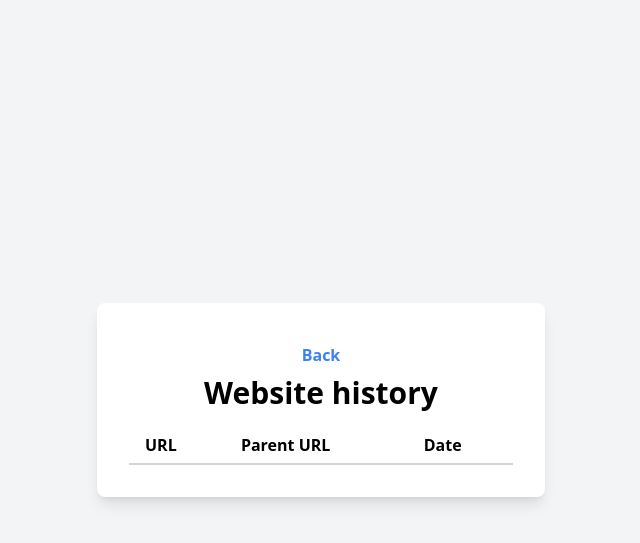
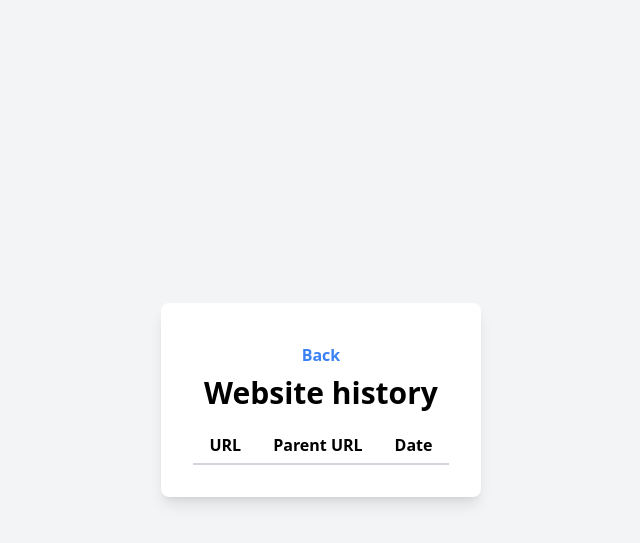
Before and after one commit to Web2AI/WebScraper-W2A, a Flask app: page /history in a window 1280 px wide. Shown: the top 543 px of the page, without its empty margins (319-959 px from the left). Run offline with Flask 3, Linux system fonts and the light colour scheme; lists and menus that the app fills with data are empty; some libraries are stand-ins or nearby versions.

Commit message:
fixed history site

```diff
--- a/src/templates/history.html
+++ b/src/templates/history.html
@@ -1,6 +1,6 @@
 {% extends "base.html" %} {% block title %}Basic Scraper{% endblock %} {% block
 content %}
-<div class="bg-white shadow-lg rounded-lg p-8 w-full max-w-md">
+<div class="bg-white shadow-lg rounded-lg p-8 w-max-content">
   <a
     href="/"
     class="block w-full bg-white text-blue-500 font-semibold py-2 rounded-lg hover:bg-gray-100 transition duration-200 text-center"
```
